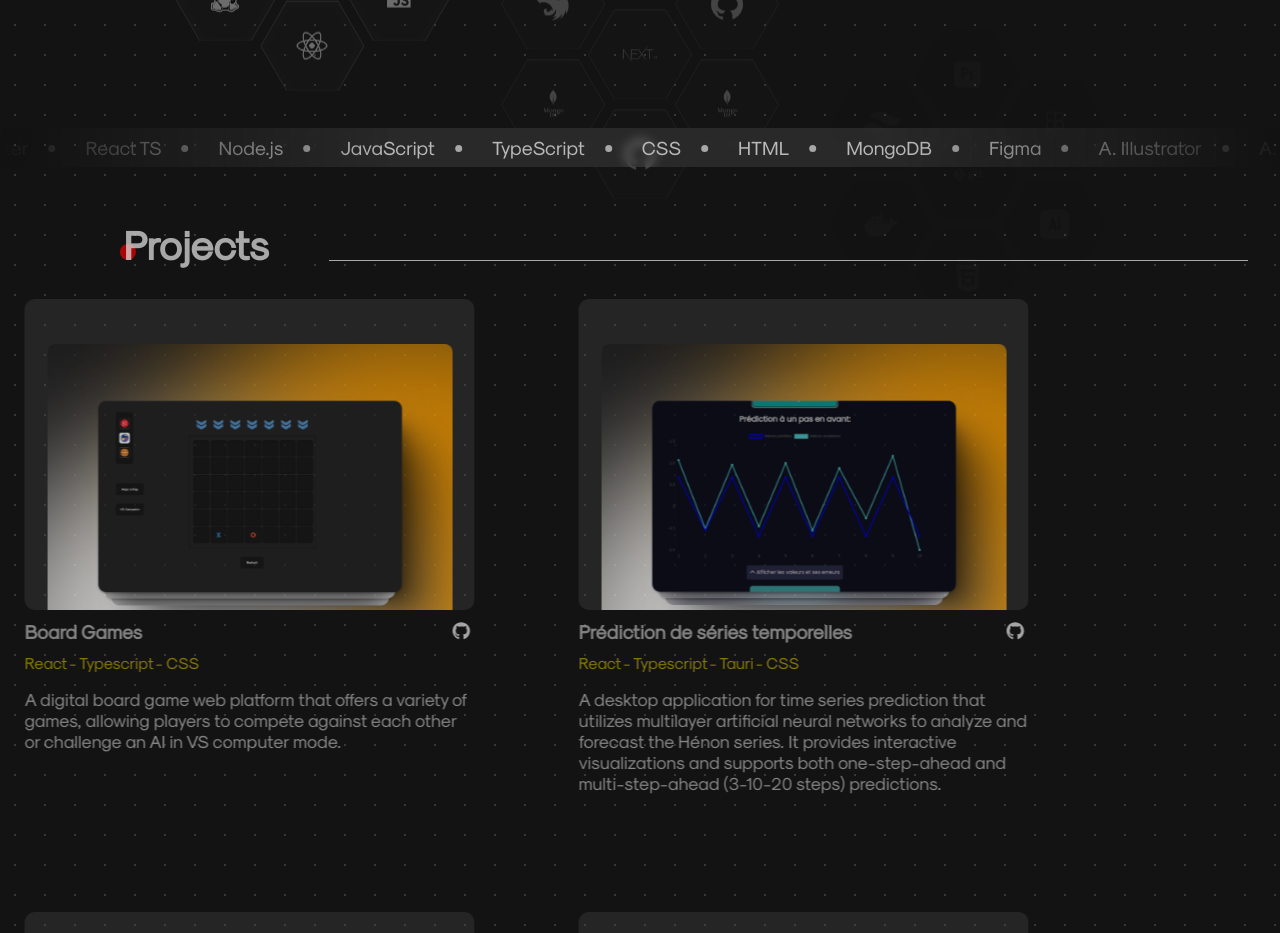
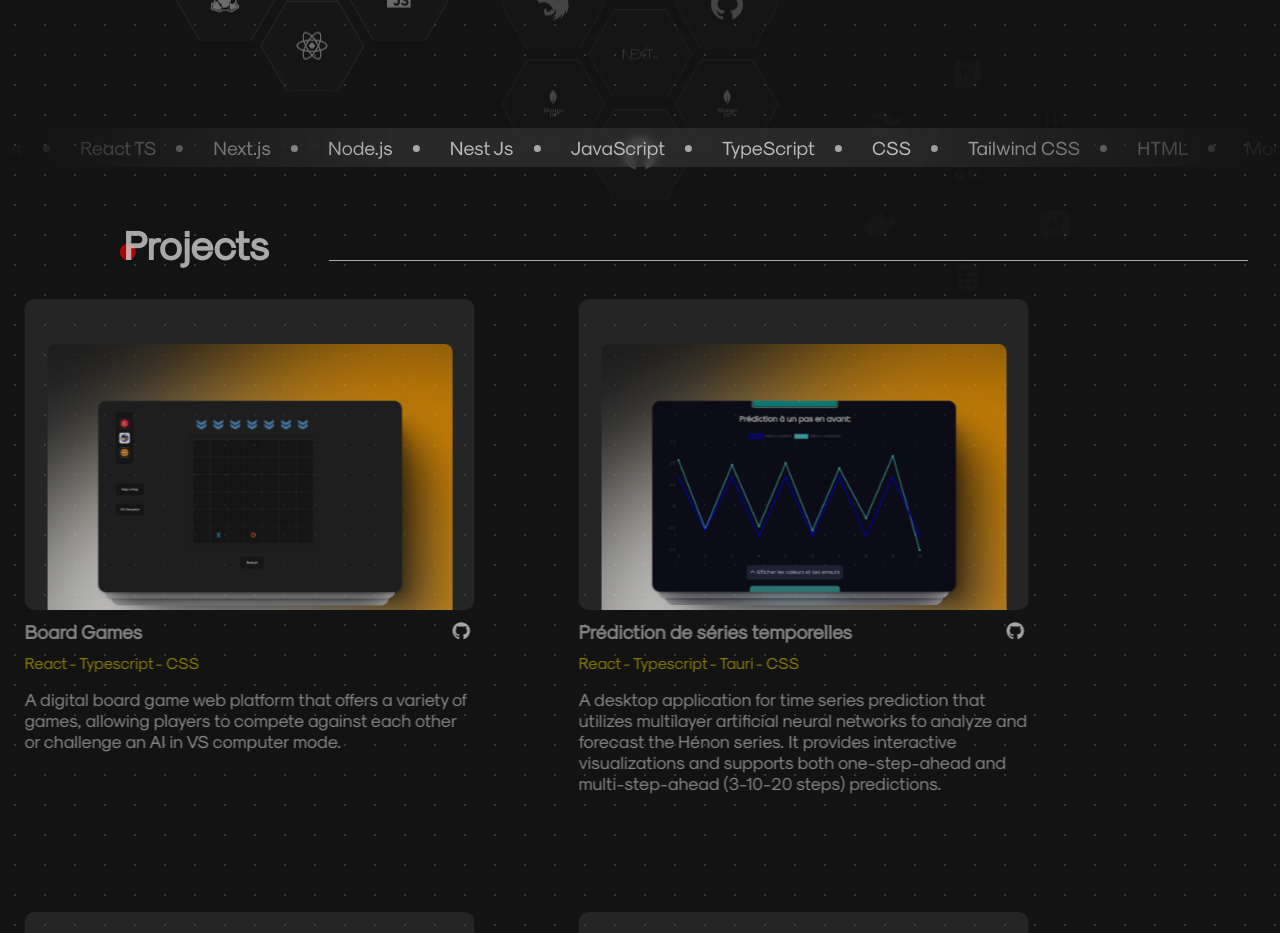
Before and after one commit to MathieuFan22/fanirintsoa-mathieu-portfolio, a React (Vite) app: page / in a window 1280 px wide. Shown: the part 2480-3413 px from the top of the page. Built offline with nearby package versions, Linux system fonts and the light colour scheme.

Commit message:
Updating skills

```diff
--- a/src/Components/InfiniteSlider.tsx
+++ b/src/Components/InfiniteSlider.tsx
@@ -5,17 +5,19 @@ import { useTheme } from "../ThemeContext";
 const technologies = [
   "Flutter",
   "React TS",
+  "Next.js",
   "Node.js",
+  "Nest Js",
   "JavaScript",
   "TypeScript",
   "CSS",
+  "Tailwind CSS",
   "HTML",
   "MongoDB",
   "Figma",
   "A. Illustrator",
   "A. Photoshop",
   "A. Xd",
-  "Nest Js",
   "Git",
   "Github",
 ];
```
